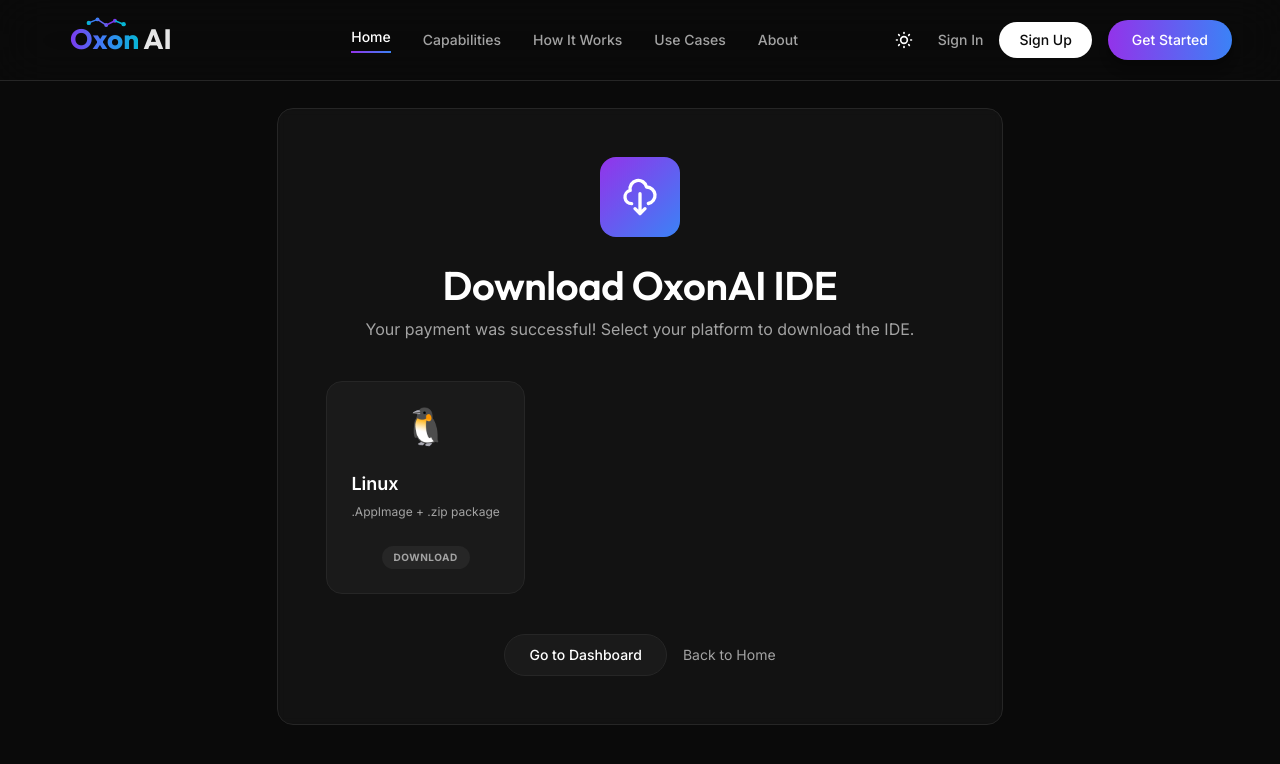
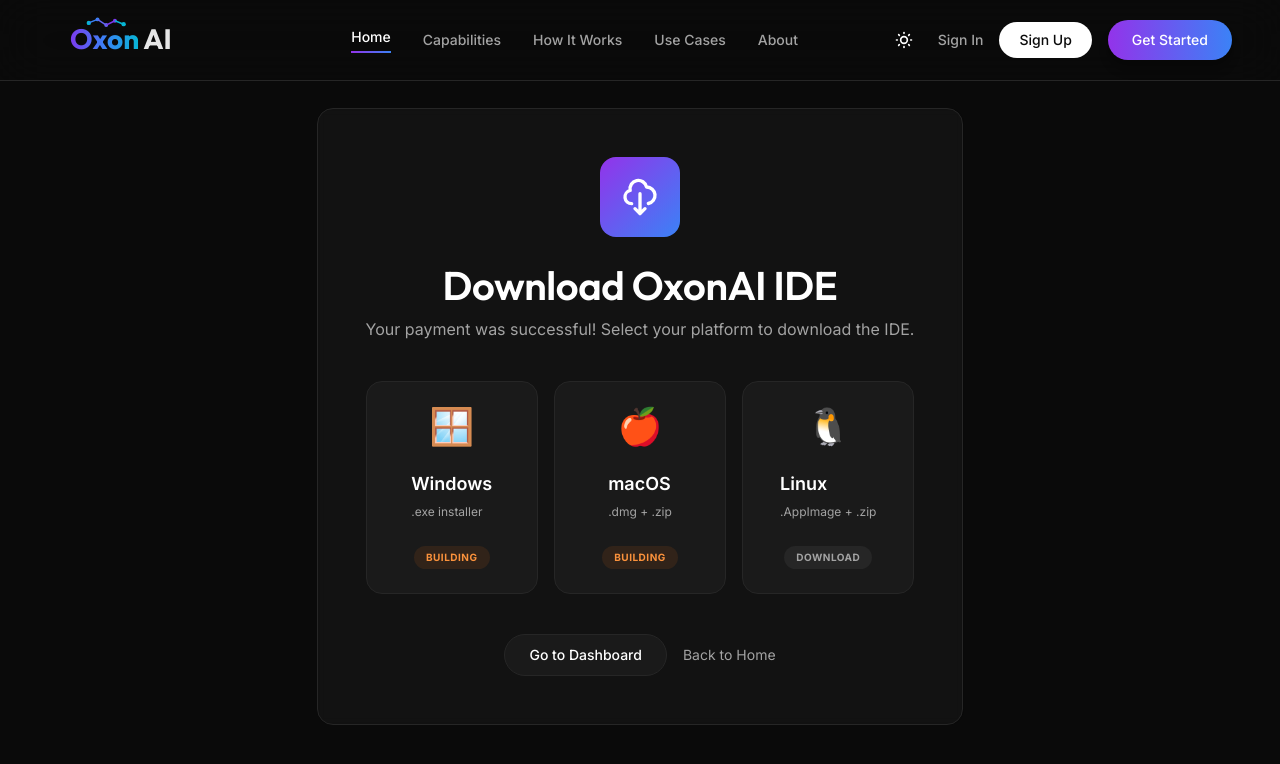
Before and after one commit to ayushgupta9906/OxonAI, a Next.js app in the folder OxonAI/: page /download in a window 1280 px wide. Shown: the top 764 px of the page. Built offline with nearby package versions, Linux system fonts and the light colour scheme; no server answers.

Commit message:
fix: ide build config for CI and update download page status

```diff
--- a/OxonAI/app/download/page.tsx
+++ b/OxonAI/app/download/page.tsx
@@ -36,8 +36,8 @@
     };
 
     const platforms = [
-        // { id: 'windows', name: 'Windows', icon: '🪟' }, // Building via GitHub Actions
-        // { id: 'mac', name: 'macOS', icon: '🍎' }, // Building via GitHub Actions
+        { id: 'windows', name: 'Windows', icon: '🪟' },
+        { id: 'mac', name: 'macOS', icon: '🍎' },
         { id: 'linux', name: 'Linux', icon: '🐧' },
     ] as const;
 
@@ -81,15 +81,15 @@
                                 <div className="text-left">
                                     <h3 className="font-semibold text-lg text-foreground">{p.name}</h3>
                                     <span className="text-xs text-foreground-secondary">
-                                        .AppImage + .zip package
+                                        {p.id === 'windows' ? '.exe installer' : p.id === 'mac' ? '.dmg + .zip' : '.AppImage + .zip'}
                                     </span>
                                 </div>
 
                                 {selectedPlatform === p.id && downloading ? (
                                     <div className="mt-2 w-5 h-5 border-2 border-purple-500 border-t-transparent rounded-full animate-spin" />
                                 ) : (
-                                    <div className="mt-2 px-3 py-1 bg-foreground/5 rounded-full text-[10px] uppercase font-bold tracking-wider text-foreground-secondary">
-                                        Download
+                                    <div className={`mt-2 px-3 py-1 rounded-full text-[10px] uppercase font-bold tracking-wider ${p.id !== 'linux' ? 'bg-orange-500/10 text-orange-400' : 'bg-foreground/5 text-foreground-secondary'}`}>
+                                        {p.id !== 'linux' ? 'Building' : 'Download'}
                                     </div>
                                 )}
                             </motion.button>
```
Also changed, not shown: 1 other file (tests, documents, lock files or other folders).
